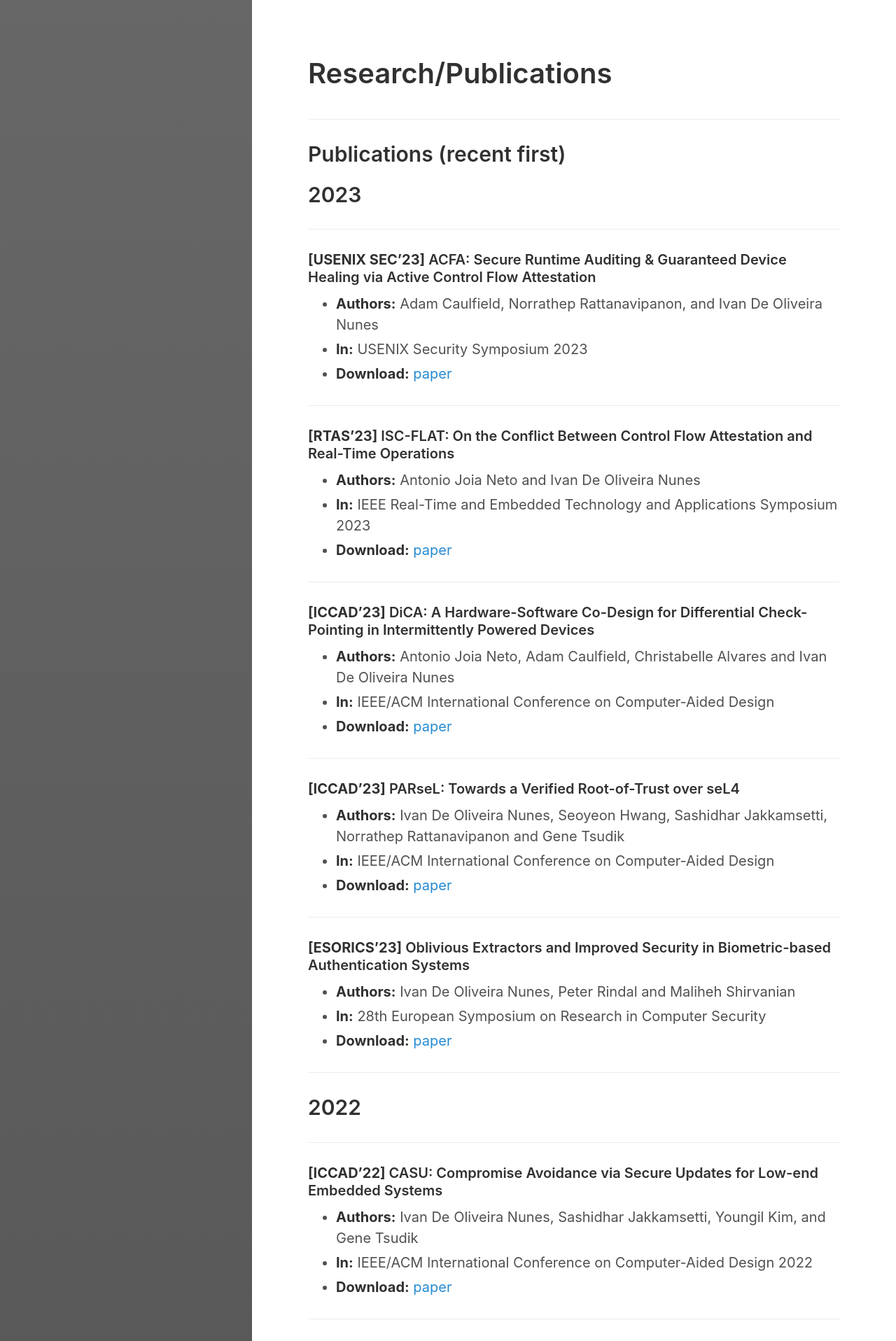
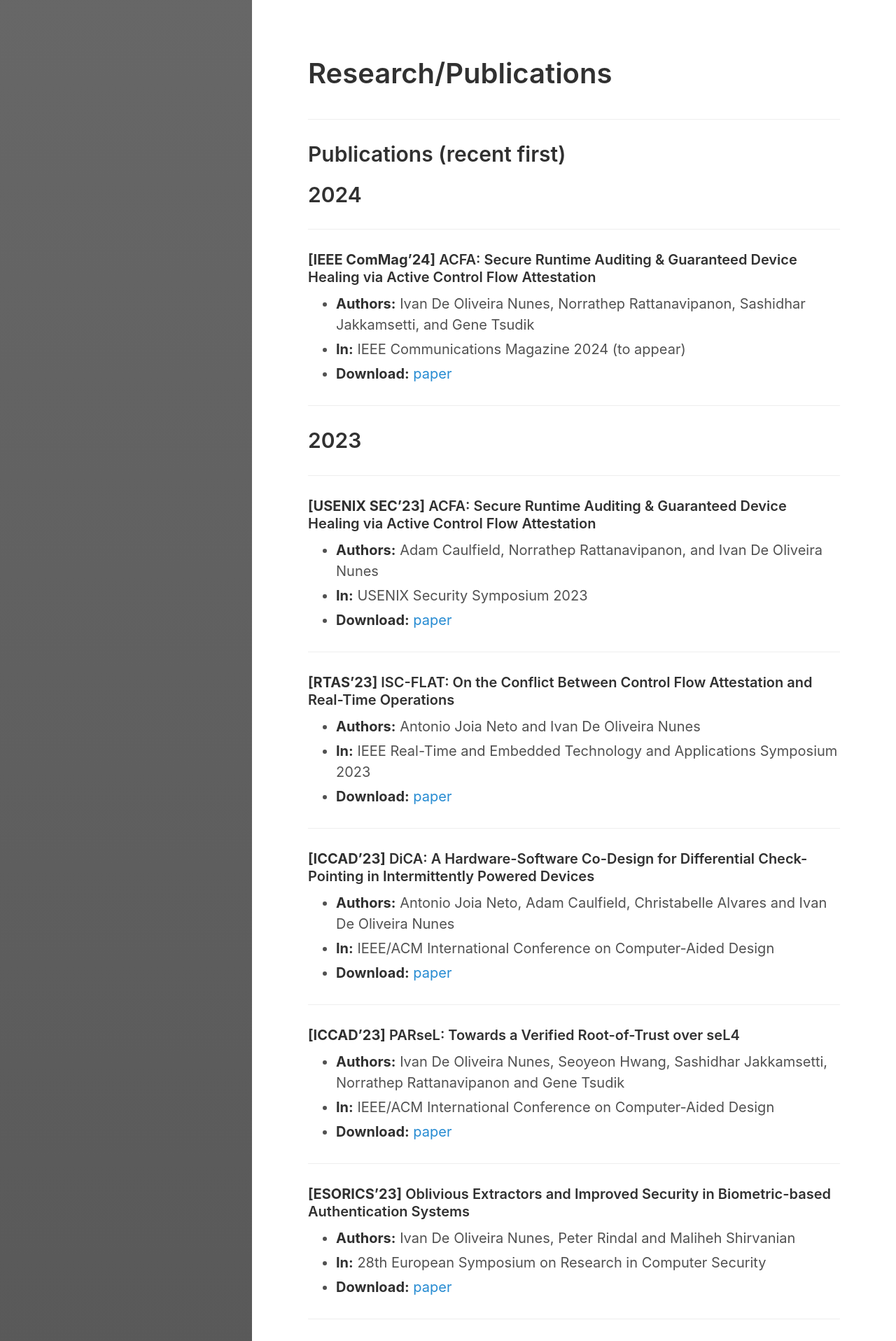
Before and after one commit to ivanolive/ivanolive.github.io, a Jekyll site: the page built from research.md, in a window 1280 px wide. Shown: the top 1916 px of the page at 70% size. Built offline with Jekyll 4.4.1, drawn with Linux system fonts in a browser that asks for light colours; some of the changed text lies outside the part shown.

Commit message:
Update research.md

```diff
--- a/research.md
+++ b/research.md
@@ -8,6 +8,21 @@
 ___
 
 ## Publications (recent first)
+
+
+## 2024
+
+___
+
+
+#### **\[IEEE ComMag'24\]** ACFA: Secure Runtime Auditing & Guaranteed Device Healing via Active Control Flow Attestation
+
+- **Authors:** Ivan De Oliveira Nunes, Norrathep Rattanavipanon, Sashidhar Jakkamsetti, and Gene Tsudik
+- **In:** IEEE Communications Magazine 2024 (to appear)
+- **Download:** [paper]()
+
+
+___
 
 
 ## 2023
```
